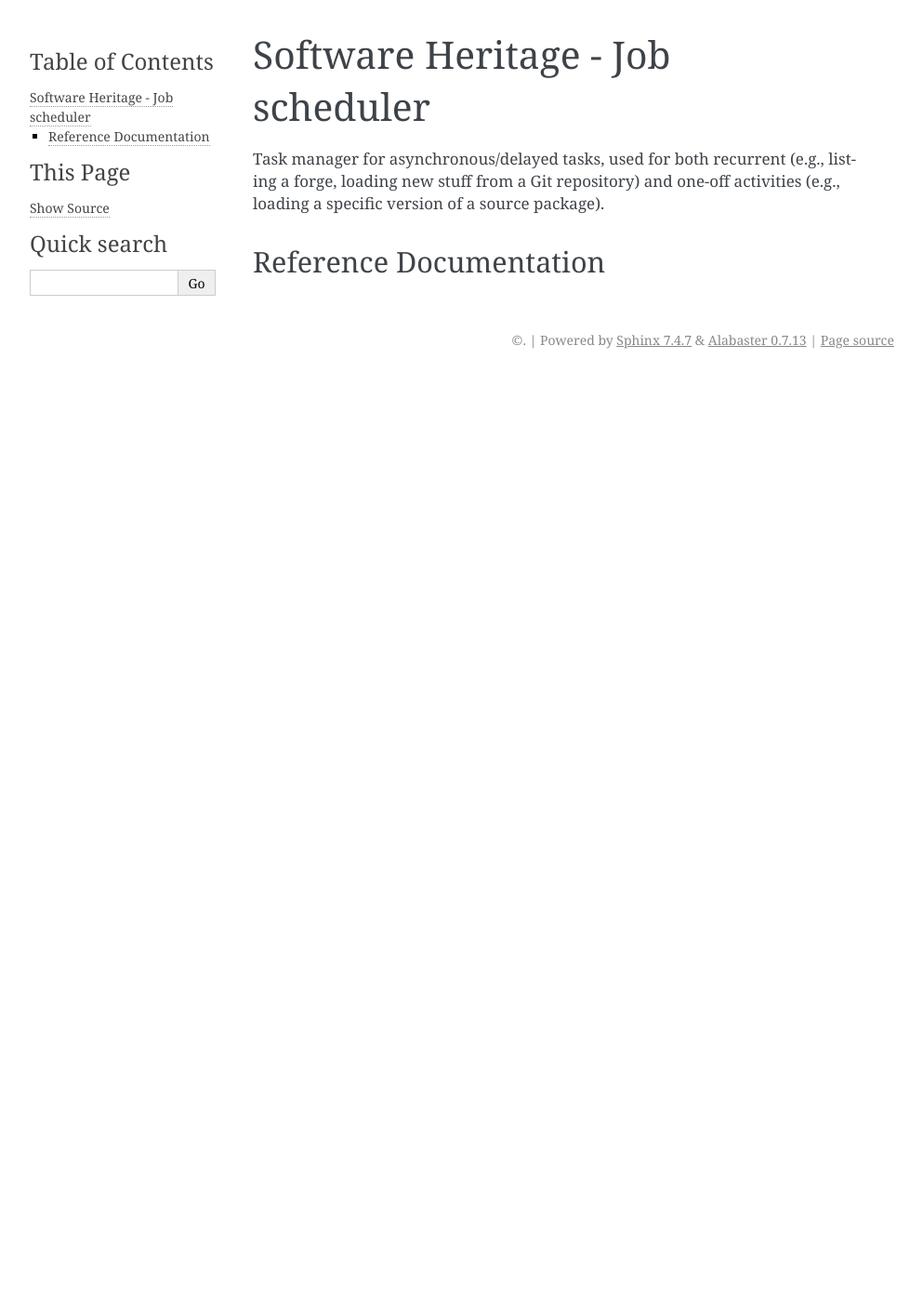
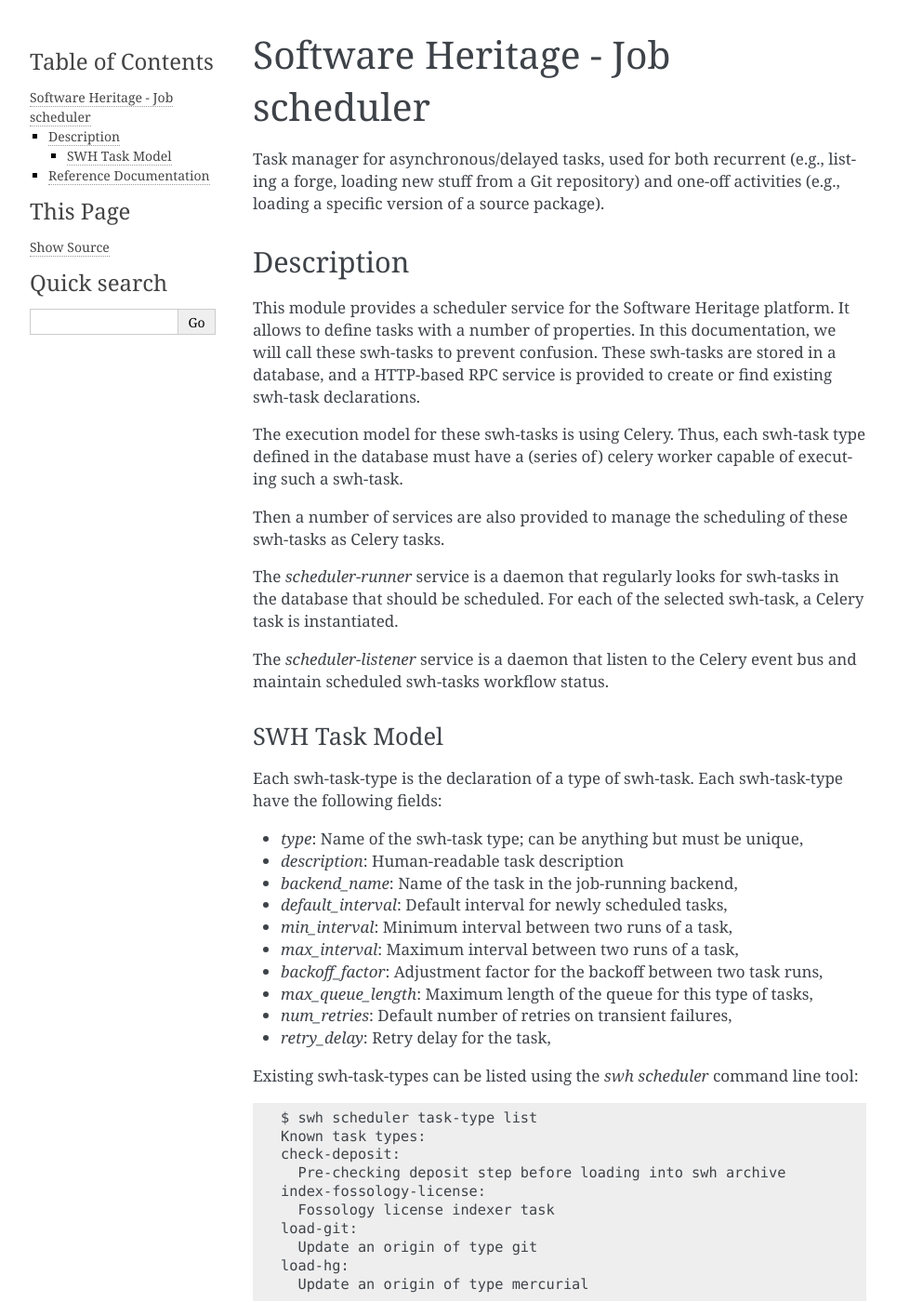
Before and after one commit to SoftwareHeritage/swh-scheduler, a Sphinx documentation site: the page built from docs/index.rst, in a window 1280 px wide and 1400 px high. Shown: the whole window at 93% size, without its empty margins (148-1141 px from the left). Built offline with Sphinx 7.4.7, drawn with Linux system fonts in a browser that asks for light colours; pages that are not in the unit, such as notebooks, are missing from menus; some of the changed text lies outside the part shown.

Commit message:
docs: very beginning of a practical documentation on the scheduler

```diff
--- a/docs/index.rst
+++ b/docs/index.rst
@@ -8,6 +8,142 @@
 activities (e.g., loading a specific version of a source package).
 
 
+Description
+-----------
+
+This module provides a scheduler service for the Software Heritage platform. It
+allows to define tasks with a number of properties. In this documentation, we
+will call these swh-tasks to prevent confusion. These swh-tasks are stored in
+a database, and a HTTP-based RPC service is provided to create or find existing
+swh-task declarations.
+
+The execution model for these swh-tasks is using Celery. Thus, each swh-task
+type defined in the database must have a (series of) celery worker capable of
+executing such a swh-task.
+
+Then a number of services are also provided to manage the scheduling of these
+swh-tasks as Celery tasks.
+
+The `scheduler-runner` service is a daemon that regularly looks for swh-tasks
+in the database that should be scheduled. For each of the selected swh-task, a
+Celery task is instantiated.
+
+The `scheduler-listener` service is a daemon that listen to the Celery event
+bus and maintain scheduled swh-tasks workflow status.
+
+
+SWH Task Model
+~~~~~~~~~~~~~~
+
+Each swh-task-type is the declaration of a type of swh-task. Each swh-task-type
+have the following fields:
+
+- `type`: Name of the swh-task type; can be anything but must be unique,
+- `description`: Human-readable task description
+- `backend_name`: Name of the task in the job-running backend,
+- `default_interval`: Default interval for newly scheduled tasks,
+- `min_interval`: Minimum interval between two runs of a task,
+- `max_interval`: Maximum interval between two runs of a task,
+- `backoff_factor`: Adjustment factor for the backoff between two task runs,
+- `max_queue_length`: Maximum length of the queue for this type of tasks,
+- `num_retries`: Default number of retries on transient failures,
+- `retry_delay`: Retry delay for the task,
+
+Existing swh-task-types can be listed using the `swh scheduler` command line
+tool::
+
+  $ swh scheduler task-type list
+  Known task types:
+  check-deposit:
+    Pre-checking deposit step before loading into swh archive
+  index-fossology-license:
+    Fossology license indexer task
+  load-git:
+    Update an origin of type git
+  load-hg:
+    Update an origin of type mercurial
+
+You can see the details of a swh-task-type::
+
+  $ swh scheduler task-type list -v -t load-git
+  Known task types:
+  load-git: swh.loader.git.tasks.UpdateGitRepository
+    Update an origin of type git
+    interval: 64 days, 0:00:00 [12:00:00, 64 days, 0:00:00]
+    backoff_factor: 2.0
+    max_queue_length: 5000
+    num_retries: None
+    retry_delay: None
+
+
+An swh-task is an 'instance' of such a swh-task-type, and consists in:
+
+- `arguments`: Arguments passed to the underlying job scheduler,
+- `next_run`: Next run of this task should be run on or after that time,
+- `current_interval`: Interval between two runs of this task, taking into
+                      account the backoff factor,
+- `policy`: Whether the task is "one-shot" or "recurring",
+- `retries_left`: Number of "short delay" retries of the task in case of
+                  transient failure,
+- `priority`: Priority of the task,
+- `id`: Internal task identifier,
+- `type`: References task_type table,
+- `status`: Task status ( among "next_run_not_scheduled", "next_run_scheduled",
+            "completed", "disabled").
+
+So a swh-task consist basically in:
+
+- a set of parameters defining how the scheduling of the
+  swh-task is handled,
+- a set of parameters to specify the retry policy in case of transient failure
+  upon execution,
+- a set of parameters that defines the job to be done (`bakend_name` +
+  `arguments`).
+
+
+You can list pending swh-tasks (tasks that are to be scheduled ASAP)::
+
+  $ swh scheduler task list-pending load-git --limit 2
+  Found 1 load-git tasks
+
+  Task 9052257
+    Next run: 15 days ago (2019-06-25 10:35:10+00:00)
+    Interval: 2 days, 0:00:00
+    Type: load-git
+    Policy: recurring
+    Args:
+      'https://github.com/turtl/mobile'
+    Keyword args:
+
+
+Looking for existing swh-task can be done via the command line tool::
+
+  $ swh scheduler task list -t load-hg --limit 2
+  Found 2 tasks
+
+  Task 168802702
+    Next run: in 4 hours (2019-07-10 17:56:48+00:00)
+    Interval: 1 day, 0:00:00
+    Type: load-hg
+    Policy: recurring
+    Status: next_run_not_scheduled
+    Priority:
+    Args:
+      'https://bitbucket.org/kepung/pypy'
+    Keyword args:
+
+  Task 169800445
+    Next run: in a month (2019-08-10 17:54:24+00:00)
+    Interval: 32 days, 0:00:00
+    Type: load-hg
+    Policy: recurring
+    Status: next_run_not_scheduled
+    Priority:
+    Args:
+      'https://bitbucket.org/lunixbochs/pypy-1'
+    Keyword args:
+
+
 Reference Documentation
 -----------------------
 
```
